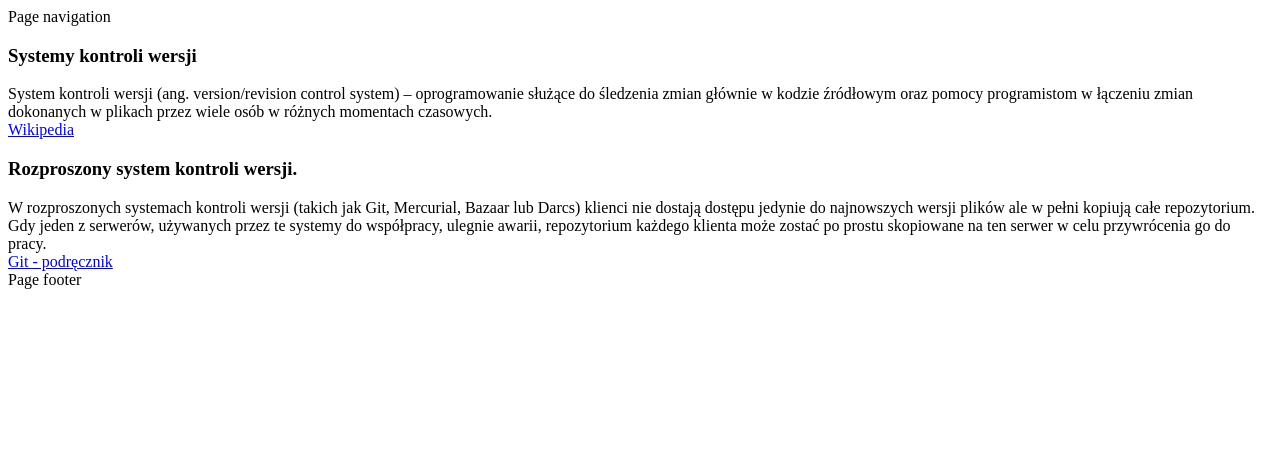
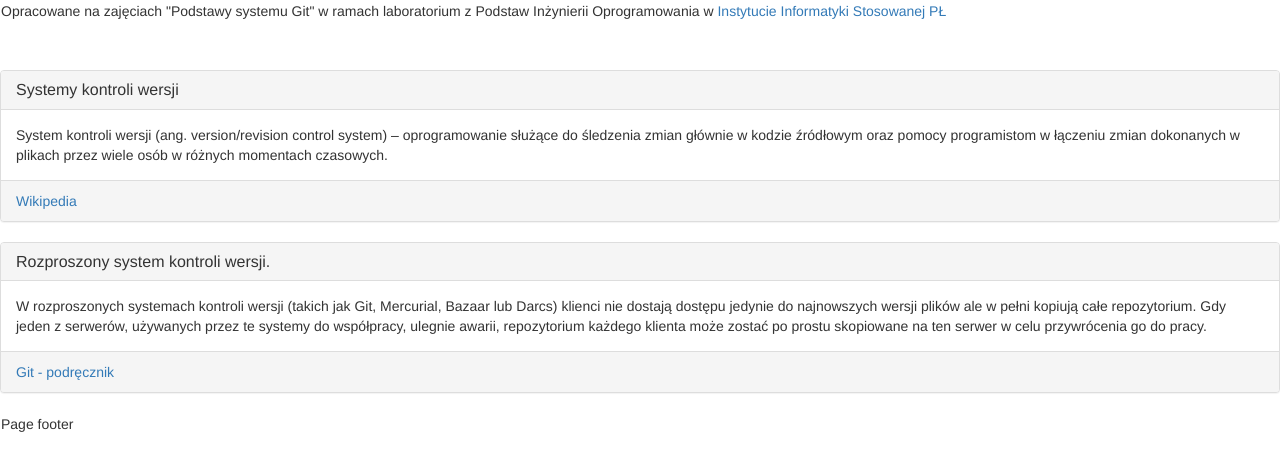
Before and after one commit to JaroslawKawecki/iislabpio_171946, a plain HTML site: page index.html in a window 1280 px wide. Drawn offline with nearby package versions, Linux system fonts and the light colour scheme.

Commit message:
Wprowadzono zmiany dla galezi master. Dodano naglowek strony oraz link

```diff
--- a/index.html
+++ b/index.html
@@ -2,10 +2,11 @@
 <html>
         <head>
               <meta http-equiv="Content-Type" content="text/html; charset=utf-8">
+			  <link href="http://netdna.bootstrapcdn.com/bootstrap/3.0.2/css/bootstrap.min.css" rel="stylesheet">
         </head>
         <body>
                 <nav class="navbar">
-                        Page navigation
+                        Opracowane na zajęciach "Podstawy systemu Git" w ramach laboratorium z Podstaw Inżynierii Oprogramowania w <a href="http://www.iis.p.lodz.pl/">Instytucie Informatyki Stosowanej PŁ</a>
                 </nav>
                 <section id="section1" class="panel panel-default">
                         <div class="panel-heading">
```
